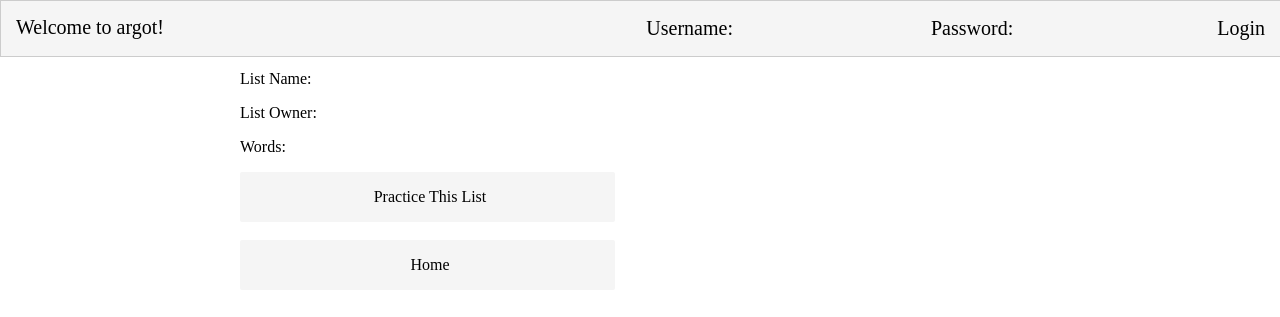
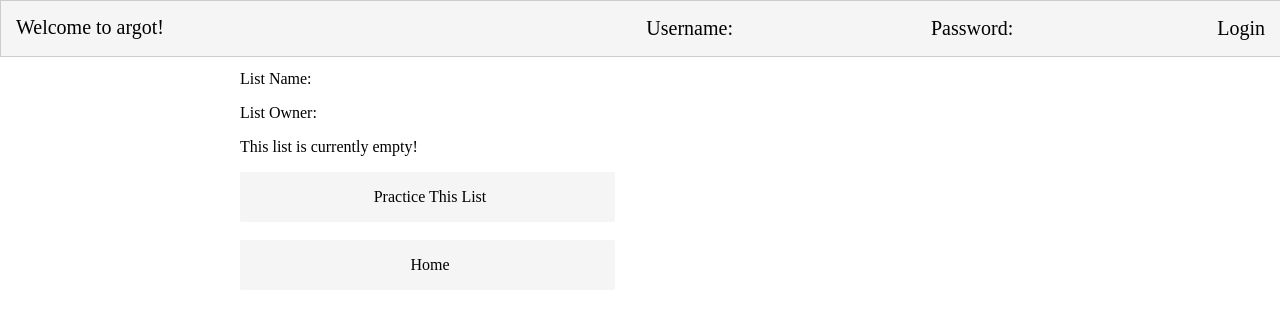
Before and after one commit to imcinerney/argot, a Django app: template dictionary/templates/dictionary/view_word_list.html in a window 1280 px wide. Shown: the top 317 px of the page. Run offline with Django 3.2, Linux system fonts and the light colour scheme; the template is opened without the code that fills it: values that come from a table or form of the project are taken from there, others are empty; parts of the project's set-up code (start-up, migrations or seed data) failed here and were passed over.

Commit message:
Added code to display if list is empty

```diff
--- a/dictionary/templates/dictionary/view_word_list.html
+++ b/dictionary/templates/dictionary/view_word_list.html
@@ -5,12 +5,16 @@
 List Name: {{ word_list.list_name }}
 <p></p>
 List Owner: {{word_list.user.username}}
+{% if word_list.wordlistentry_set.all %}
 <p>Words:</p>
 <ul>
 {% for word in word_list.wordlistentry_set.all %}
   <li><a href="/dictionary/{{ word.word.id }}/">{{ word.word }}</a></li>
 {% endfor %}
 </ul>
+{% else %}
+<p>This list is currently empty!</p>
+{% endif %}
 <p></p>
 {% if request.user == word_list.user %}
 <form method='POST' action="{% url 'dictionary:add_words_to_word_list' word_list.id %}">
```
